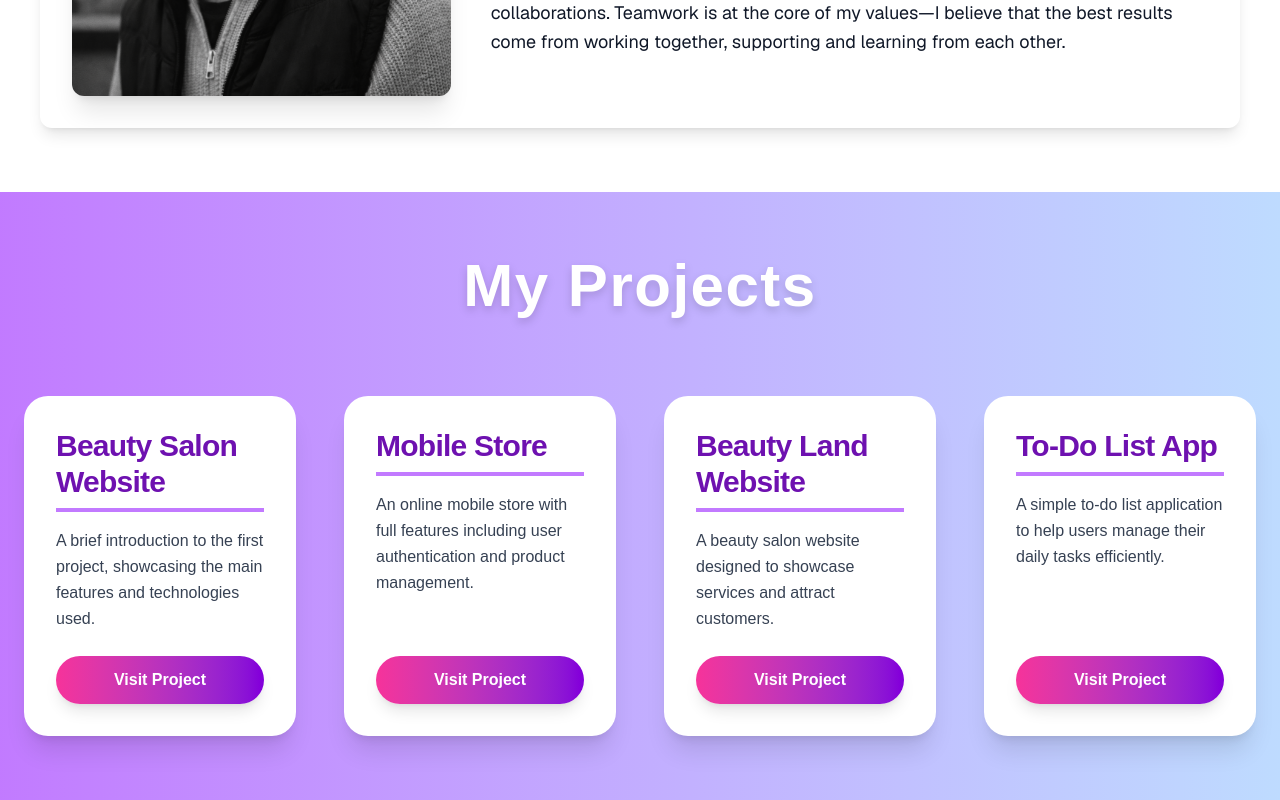
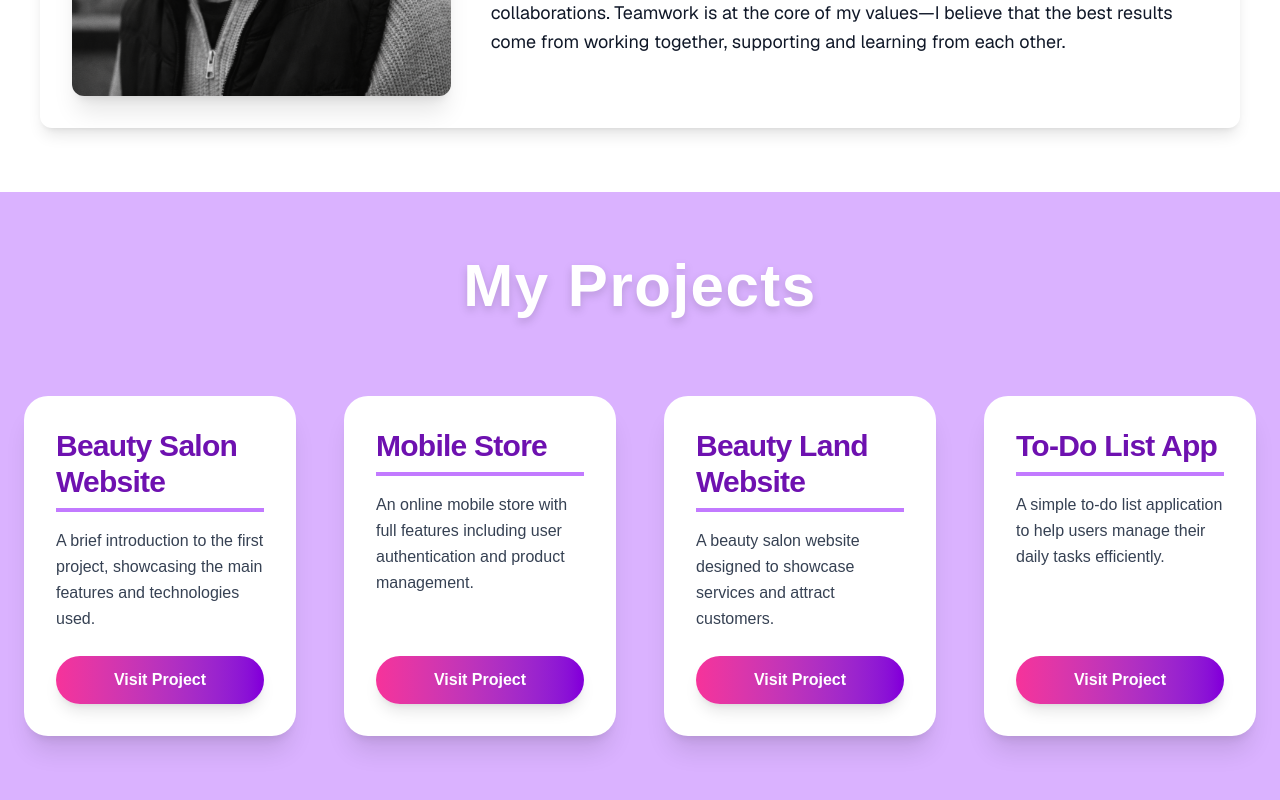
Before and after one commit to AbolfazlAbdi90/abolfazlAbdi, a Next.js app: page / in a window 1280 px wide. Shown: the part 3046-3846 px from the top of the page. Built offline with nearby package versions, Linux system fonts and the light colour scheme.

Commit message:
remove image in slider

```diff
--- a/app/Component/AbalonTeam.tsx
+++ b/app/Component/AbalonTeam.tsx
@@ -2,7 +2,6 @@ import { useEffect, useState } from "react";
 
 const images = [
   "/image/AbalonTeam/IMG_20260124_213944_363.jpg",
-  "/image/AbalonTeam/TeamInCafe.jpg",
   "/image/AbalonTeam/TeamInOffice.jpg",
 ];
 
--- a/app/Component/MyProject.tsx
+++ b/app/Component/MyProject.tsx
@@ -31,7 +31,7 @@ const projects = [
 
 const Projects = () => {
   return (
-    <div className="bg-gradient-to-r from-purple-400  to-blue-200  py-16 px-6 flex flex-col items-center">
+    <div className="bg-purple-300  py-16 px-6 flex flex-col items-center">
       <h1 className="text-6xl font-extrabold text-white mb-20 text-center drop-shadow-lg tracking-wide select-none">
         My Projects
       </h1>
```
Also changed, not shown: app/page.tsx (+11 -11 lines).
